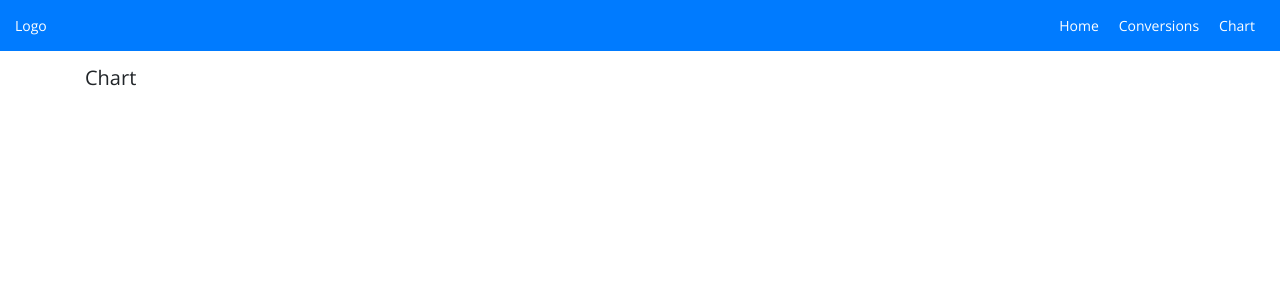
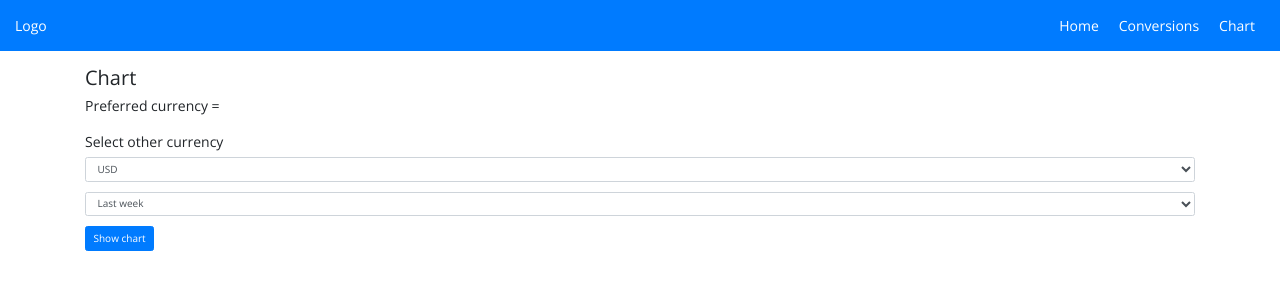
Before and after one commit to dhananjaym11/react-currency, a React (Create React App) app: page /chart in a window 1280 px wide. Shown: the top 300 px of the page. Built offline with nearby package versions, Linux system fonts and the light colour scheme.

Commit message:
Added page changes

```diff
--- a/src/containers/Chart/Chart.js
+++ b/src/containers/Chart/Chart.js
@@ -1,9 +1,92 @@
 import React from 'react';
 
+import { ENV } from "../../utility/constant";
+
 class ChartContainer extends React.Component {
+    state = {
+        timeRange: 'week',
+        otherCurrency: 'USD'
+    }
+
+    changeHandler = (e) => {
+        this.setState({
+            [e.target.name]: e.target.value
+        })
+    }
+
+    formatDate(d) {
+        const month = '' + (d.getMonth() + 1),
+            day = '' + d.getDate(),
+            year = d.getFullYear();
+
+        return [year, month, day].join('-');
+    }
+
+    showHandler = () => {
+        console.log(this.state);
+        const preferredCurrency = localStorage.getItem('currency');
+        const { timeRange, otherCurrency } = this.state;
+        let diff = 0;
+
+        if (timeRange === 'week') {
+            diff = 7;
+        } else if (timeRange === 'month') {
+            diff = 30;
+        }
+        let startDate = new Date();
+        startDate.setDate(startDate.getDate() - diff);
+        const startAt = this.formatDate(startDate);
+        const endAt = this.formatDate(new Date());
+
+        console.log(startAt, endAt);
+
+        fetch(`${ENV}history?base=${preferredCurrency}&symbols=${otherCurrency}&start_at=${startAt}&end_at=${endAt}`)
+            .then(res => res.json())
+            .then(results => {
+                console.log(results);
+                const chartValues = [];
+                Object.keys(results.rates).forEach(function (el) {
+                    chartValues.push({
+                        'date': new Date(el),
+                        'currency': results.rates[el][otherCurrency]
+                    })
+                })
+                chartValues.sort((a, b) => a.date - b.date)
+                console.log(chartValues);
+            })
+            .catch(error => console.log(error));
+    }
+
     render() {
+        const { timeRange, otherCurrency } = this.state;
+        const preferredCurrency = localStorage.getItem('currency');
         return (
-            <h2>Chart</h2>
+            <div>
+                <h2>Chart</h2>
+
+                <form>
+                    <div className="form-group">
+                        <label>Preferred currency = {preferredCurrency}</label>
+                    </div>
+                    <div className="form-group">
+                        <label>Select other currency</label>
+                        <select className="form-control" onChange={this.changeHandler} name="otherCurrency" defaultValue={otherCurrency}>
+                            <option val="USD">USD</option>
+                            <option val="EUR">EUR</option>
+                            <option val="GBP">GBP</option>
+                        </select>
+                    </div>
+                    <div className="form-group">
+                        <select className="form-control" onChange={this.changeHandler} name="timeRange" defaultValue={timeRange}>
+                            <option value="week">Last week</option>
+                            <option value="month">Last month</option>
+                        </select>
+                    </div>
+                    <div>
+                        <button className="btn btn-primary" type="button" onClick={this.showHandler}>Show chart</button>
+                    </div>
+                </form>
+            </div>
         )
     }
 }
--- a/src/containers/Conversions/Conversions.js
+++ b/src/containers/Conversions/Conversions.js
@@ -1,9 +1,67 @@
 import React from 'react';
 
+import { ENV } from "../../utility/constant";
+
 class ConversionsContainer extends React.Component {
+    state = {
+        ammount: 0,
+        otherCurrency: 'USD',
+        result: 0
+    }
+
+    changeHandler = (e) => {
+        this.setState({
+            [e.target.name]: e.target.value
+        })
+    }
+
+    covertHandler = () => {
+        console.log(this.state);
+        const preferredCurrency = localStorage.getItem('currency');
+        const { ammount, otherCurrency } = this.state;
+
+        fetch(`${ENV}latest?base=${preferredCurrency}&symbols=${otherCurrency}`)
+            .then(res => res.json())
+            .then(results => {
+                console.log(results);
+                const factor = results.rates[otherCurrency];
+                this.setState({
+                    result: (ammount * factor).toFixed(2)
+                })
+            })
+            .catch(error => console.log(error));
+    }
+
     render() {
+        const { ammount, otherCurrency, result } = this.state;
+        const preferredCurrency = localStorage.getItem('currency');
+
         return (
-            <h2>Conversions</h2>
+            <div>
+                <h2>Conversions</h2>
+
+                <form>
+                    <div className="form-group">
+                        <label>Enter ammount (in {preferredCurrency})</label>
+                        <input className="form-control" type="text" name="ammount" onChange={this.changeHandler} value={ammount} />
+                    </div>
+                    <div className="form-group">
+                        <label>Select other currency</label>
+                        <select className="form-control" onChange={this.changeHandler} name="otherCurrency" defaultValue={otherCurrency}>
+                            <option val="USD">USD</option>
+                            <option val="EUR">EUR</option>
+                            <option val="GBP">GBP</option>
+                        </select>
+                    </div>
+                    <div>
+                        <button className="btn btn-primary" type="button" onClick={this.covertHandler}>Convert</button>
+                    </div>
+                </form>
+
+                {result &&
+                    <h5>Result: {result}</h5>
+                }
+            </div>
         )
     }
 }
--- a/src/containers/Home/Home.js
+++ b/src/containers/Home/Home.js
@@ -1,9 +1,46 @@
 import React from 'react';
 
 class HomeContainer extends React.Component {
+
+    state = {
+        currency: 'INR',
+    }
+
+    changeHandler = (e) => {
+        this.setState({
+            currency: e.target.value
+        })
+    }
+
+    saveHandler = () => {
+        localStorage.setItem('currency', this.state.currency);
+    }
+
+    componentDidMount() {
+        const currency = localStorage.getItem('currency');
+        if (currency) {
+            this.setState({
+                currency
+            })
+        }
+    }
+
     render() {
         return (
-            <h2>Home</h2>
+            <div>
+                <div className="form-group">
+                    <h3>Choose a preferred currency</h3>
+                    <select className="form-control" onChange={this.changeHandler} value={this.state.currency}>
+                        <option val="INR">INR</option>
+                        <option val="USD">USD</option>
+                        <option val="EUR">EUR</option>
+                        <option val="GBP">GBP</option>
+                    </select>
+                </div>
+                <div>
+                    <button className="btn btn-primary" type="button" onClick={this.saveHandler}>Save</button>
+                </div>
+            </div>
         )
     }
 }
--- /dev/null
+++ b/src/utility/constant.js
@@ -0,0 +1 @@
+export const ENV = 'https://api.exchangeratesapi.io/'
```
